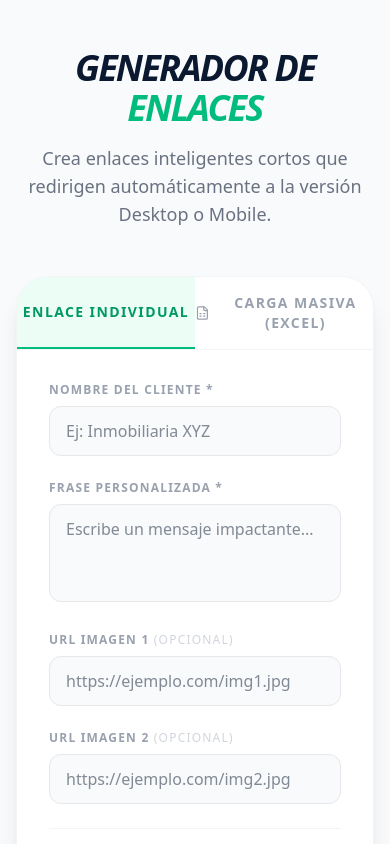
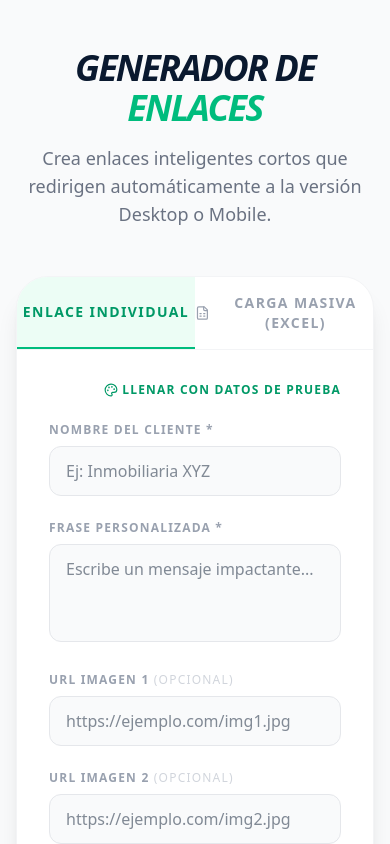
Before and after one commit to andr3sb3nv3/GeneradorWEBpersonalizadoLinks, a React (Vite) app: page / in a window 390 px wide. Shown: the top 844 px of the page. Built offline with nearby package versions, Linux system fonts and the light colour scheme.

Commit message:
feat: Encode redirect payloads
Encode `mobilePayload` and `desktopPayload` using `encodeURIComponent` before redirecting. This ensures that special characters in the payload are correctly handled by the respective applications. Also, trimmed the payloads for cleaner URLs.

```diff
--- a/src/App.tsx
+++ b/src/App.tsx
@@ -60,11 +60,14 @@ export default function App() {
             // Detección por tamaño de pantalla (ancho o alto pequeño indica móvil)
             const isSmallScreen = window.innerWidth < 1024 || window.innerHeight < 768;
 
-            // Si cumple cualquiera de los criterios, lo tratamos como Mobile/Tablet
+            // Limpiamos y codificamos para la URL
+            const mPayload = (data.mobilePayload || '').trim();
+            const dPayload = (data.desktopPayload || '').trim();
+
             if (isMobileUA || (hasTouch && isSmallScreen)) {
-              window.location.href = `https://mobile-propuesta-con-from-completo.vercel.app/#/p/${data.mobilePayload}`;
+              window.location.href = `https://mobile-propuesta-con-from-completo.vercel.app/#/p/${encodeURIComponent(mPayload)}`;
             } else {
-              window.location.href = `https://propuesta-comercial-desktop.vercel.app/?data=${data.desktopPayload}`;
+              window.location.href = `https://propuesta-comercial-desktop.vercel.app/?data=${encodeURIComponent(dPayload)}`;
             }
           })
           .catch(err => {
@@ -76,15 +79,38 @@ export default function App() {
     }
   }, []);
 
+  const fillSampleData = () => {
+    setFormData({
+      clientName: 'Empresa de Ejemplo S.A.',
+      phrase: '¡Hola! En Atenea Growth hemos analizado tu caso y preparamos una propuesta comercial exclusiva para escalar tus resultados. Descúbrela aquí.',
+      img1: 'https://images.unsplash.com/photo-1460925895917-afdab827c52f?auto=format&fit=crop&w=800&q=80',
+      img2: 'https://images.unsplash.com/photo-1551288049-bebda4e38f71?auto=format&fit=crop&w=800&q=80',
+      color1: '#0a192f',
+      color2: '#10b981',
+      color3: '#f8fafc'
+    });
+  };
+
   const handleInputChange = (e: React.ChangeEvent<HTMLInputElement | HTMLTextAreaElement>) => {
     const { name, value } = e.target;
     setFormData(prev => ({ ...prev, [name]: value }));
   };
 
   const createLinkPayloads = (clientName: string, phrase: string, img1: string, img2: string, color1: string, color2: string, color3: string) => {
-    // Función para codificar Base64 manejando caracteres Unicode (acentos, etc)
+    // Función de codificación robusta para Base64 con soporte Unicode
     const encodeData = (obj: any) => {
-      return btoa(unescape(encodeURIComponent(JSON.stringify(obj))));
+      try {
+        const str = JSON.stringify(obj);
+        const uint8Array = new TextEncoder().encode(str);
+        let binString = "";
+        uint8Array.forEach((byte) => {
+          binString += String.fromCharCode(byte);
+        });
+        return btoa(binString);
+      } catch (e) {
+        console.error("Error codificando datos:", e);
+        return "";
+      }
     };
 
     const desktopPayload = encodeData({
@@ -338,6 +364,16 @@ export default function App() {
           <div className="p-8 md:p-12">
             {activeTab === 'single' ? (
               <form onSubmit={generateLink} className="space-y-6">
+                <div className="flex justify-end">
+                  <button
+                    type="button"
+                    onClick={fillSampleData}
+                    className="text-xs font-bold uppercase tracking-widest text-emerald-600 hover:text-emerald-700 flex items-center gap-1 transition-colors"
+                  >
+                    <Palette size={14} />
+                    Llenar con datos de prueba
+                  </button>
+                </div>
                 <div>
                   <label className="block text-xs font-black uppercase tracking-widest text-gray-400 mb-2">
                     Nombre del Cliente *
```
